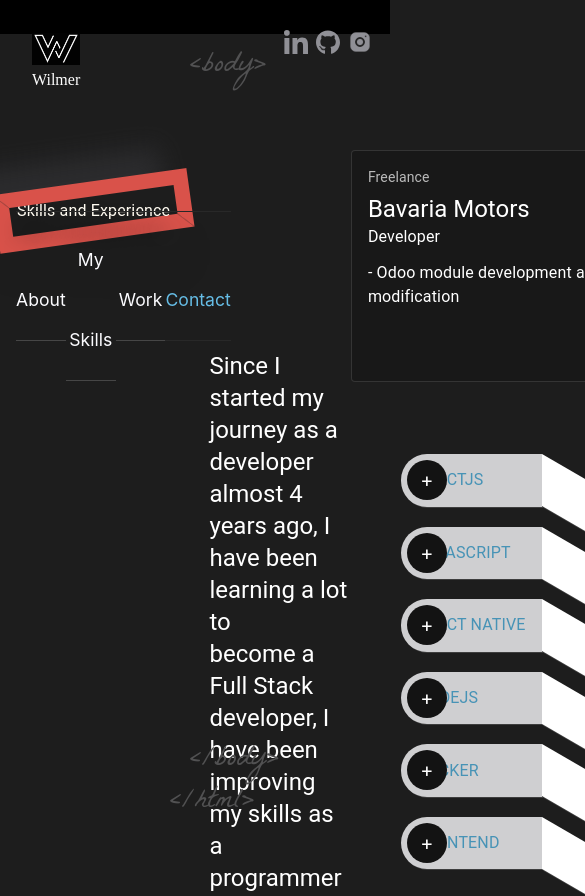
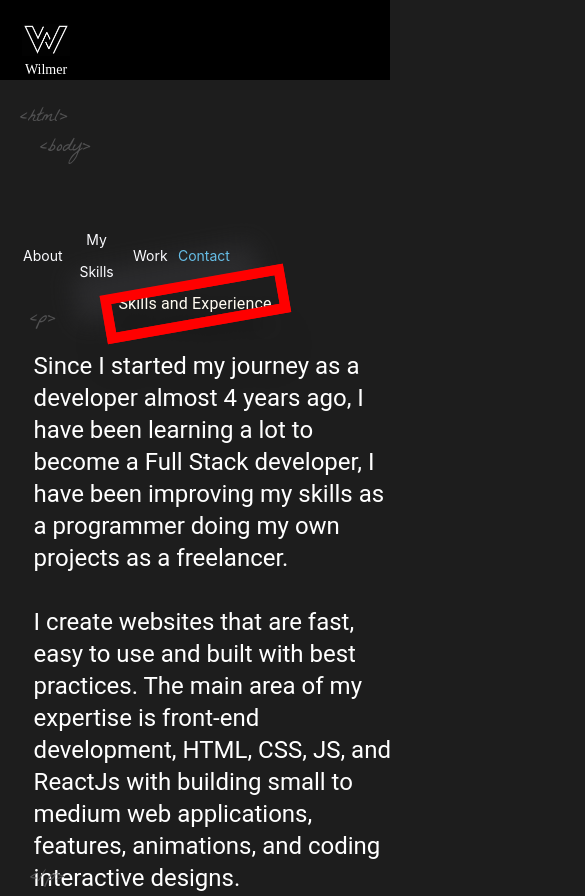
Before and after one commit to Wharem85/portafolio, a Next.js app: page /skills in a window 390 px wide. Shown: the top 896 px of the page, 585 px wide, since content can reach past the window. Built offline with nearby package versions, Linux system fonts and the light colour scheme.

Commit message:
se termino el responsive de la pagina about y Skill

```diff
--- a/src/assets/styles/About.module.scss
+++ b/src/assets/styles/About.module.scss
@@ -12,8 +12,8 @@
 	color: $--text-etiqueta;
 	font-size: 1.8rem;
 	position: absolute;
-	left: 170px;
-	top: 0;
+	margin-left: 170px;
+	margin-top: -290px;
 }
 
 .Aboutme::after {
@@ -22,8 +22,8 @@
 	color: $--text-etiqueta;
 	font-size: 1.8rem;
 	position: absolute;
-	top: 92%;
-	left: 170px;
+	margin-top: -50px;
+	margin-left: 170px;
 }
 
 .aboutme::before {
@@ -32,8 +32,8 @@
 	color: $--text-etiqueta;
 	font-size: 1.8rem;
 	position: absolute;
-	left: 190px;
-	top: 40px;
+	margin-left: 190px;
+	margin-top: -260px;
 }
 
 .aboutme::after {
@@ -42,8 +42,8 @@
 	color: $--text-etiqueta;
 	font-size: 1.8rem;
 	position: absolute;
-	top: 87%;
-	left: 190px;
+	margin-top: -90px;
+	margin-left: 190px;
 }
 
 .content {
@@ -131,7 +131,7 @@
 	left: 48px;
 	width: 80%;
 	color: $--text-hover;
-	z-index: 99;
+	z-index: 3;
 	text-shadow: 2px 0 $--background-grey, -1px 0 rgb(132, 0, 255), -2px 0 green;
 	overflow: hidden;
 	animation: crt-me 2800ms infinite linear alternate-reverse;
@@ -172,3 +172,100 @@
         clip: rect(82px, 9999px, 64px, 0)
     }
 }
+
+@media (max-width: 920px) {
+	.tag {
+		display: none;
+	}
+
+	.content {
+		margin-top: 270px;
+		margin-left: 5px;
+		width: 100%;
+	}
+
+	.Aboutme::before {
+		margin-left: 10px;
+		margin-top: -210px;
+		font-size: 1.2rem;
+	}
+
+	.Aboutme::after {
+		margin-top: 100px;
+		margin-left: 10px;
+		font-size: 1.2rem;
+	}
+
+	.aboutme::before {
+		margin-left: 30px;
+		margin-top: -180px;
+		font-size: 1.2rem;
+	}
+
+	.aboutme::after {
+		margin-top: 50px;
+		margin-left: 30px;
+		font-size: 1.2rem;
+	}
+
+	.about-text {
+		margin-left: 20px;
+		padding-top: 80px;
+	}
+
+	.About::before {
+		margin: 0;
+		left: 30px;
+		top: 190px;
+		font-size: 1.2rem;
+	}
+
+	.About::after {
+		margin: 0;
+		top: 270px;
+		left: 30px;
+		font-size: 1.2rem;
+	}
+
+	.about-text::before {
+		font-size: 1.2rem;
+	}
+
+	.about-text::after {
+		position: absolute;
+		margin-left: 0;
+		margin-top: -10px;
+		font-size: 1.2rem;
+	}
+
+	.header{
+		margin-top: 300px;
+		.span{
+			font-size: 3rem;
+			color: $--text-hover;
+			font-family: $--font-family;
+			letter-spacing: 4px;
+			text-align: center;
+			text-transform: uppercase;
+			font-weight: 900;
+		}
+	}
+
+	.glitch {
+		top: -120px;
+		left: 20px;
+		width: 80%;
+	}
+
+	.glitch-window{
+		position: absolute;
+		top: -120px;
+		left: 22px;
+		width: 80%;
+		z-index: 3;
+		text-shadow: 2px 0 $--background-grey, -1px 0 rgb(132, 0, 255), -2px 0 green;
+		overflow: hidden;
+		animation: crt-me 2800ms infinite linear alternate-reverse;
+	}
+
+}
--- /dev/null
+++ b/src/assets/styles/Experience.module.scss
@@ -0,0 +1,34 @@
+@import "vars";
+
+.Experience {
+	display: flex;
+	margin-bottom: 40px;
+}
+
+.contentCard {
+	margin-right: 8px;
+}
+
+@media (max-width: 920px) {
+	.Experience {
+		display: flex;
+		margin-left: -40px;
+		margin-bottom: 40px;
+	}
+}
+
+@media (max-width: 420px) {
+	.Experience {
+		display: block;
+		margin-left: -30px;
+		margin-bottom: 40px;
+	}
+
+	.contentCard {
+		margin-bottom: 12px;
+	}
+
+	.space {
+		display: none;
+	}
+}
--- a/src/assets/styles/List.module.scss
+++ b/src/assets/styles/List.module.scss
@@ -89,3 +89,53 @@
 		width: 38%;
 	}
 }
+
+@media (max-width: 920px) {
+	.List {
+		width: 100%;
+		margin-top: 100px;
+		margin-left: 0;
+		margin-bottom: 150px;
+	}
+
+	.content {
+		margin-right: 180px;
+		margin-left: 10px;
+	}
+}
+
+@media (max-width: 420px) {
+	.List {
+		width: 100%;
+		margin-top: 100px;
+		margin-left: 0;
+		margin-bottom: 150px;
+	}
+
+	.content {
+		margin-right: 80px;
+		margin-left: -30px;
+	}
+
+	.item {
+		padding-top: 8px;
+		padding-left: 18px;
+		list-style: none;
+		display: block;
+		height: 2.20em;
+		margin-bottom: 1em;
+		line-height: 2.6em;
+	}
+
+	.item::before {
+		display: none;
+	}
+
+	.item::after {
+		height: 2.2em;
+	}
+
+	.text span {
+		font-size: 12px;
+	}
+}
--- a/src/assets/styles/Sidebar.module.scss
+++ b/src/assets/styles/Sidebar.module.scss
@@ -10,7 +10,7 @@
 	right: auto;
 	bottom: 0;
 	display: flex;
-	z-index: 3;
+	z-index: 8;
 	-webkit-box-orient: vertical;
 	-webkit-box-direction: normal;
 	flex-direction: column;
@@ -159,7 +159,7 @@
 	.Menu {
 		width: 100%;
 		background-color: $--black;
-		height: 6%;
+		height: 8%;
 		display: block;
 		position: fixed;
 		z-index: 3;
@@ -197,26 +197,33 @@
 		display: flex;
 		position: fixed;
 		top: 0;
-		margin-left: 200px;
+		margin-left: 150px;
 		flex-direction: row;
 		justify-content: center;
 		align-items: center;
+		border-top: 0;
 	}
 
 	.main-menu_nav .pages {
 		text-align: center;
 		width: 100%;
 		display: block;
-		font-size: 1.1rem;
+		font-size: 1.3rem;
 		color: -text-color;
 		line-height: 5rem;
 		filter: brightness(1.75);
 		transition: color 0.3s, background-color 0.3s;
+		border-bottom: 0;
+	}
+
+	.page-contact {
+		font-size: 1.3rem;
+		border-bottom: 0;
 	}
 
 	.social {
 		color: $--text-color;
-		margin-top: 2.5%;
+		margin-top: 30px;
 		margin-right: 10px;
 		padding: 0;
 		list-style: none;
@@ -239,20 +246,20 @@
 	.Menu {
 		width: 100%;
 		background-color: $--black;
-		height: 4%;
+		height: 80px;
 		display: block;
 		position: fixed;
 		z-index: 3;
 	}
 
 	.main-menu_top {
-		margin-top: 45px;
+		margin-top: 35px;
 	}
 
 	.logo {
 		display: flex;
 		position: fixed;
-		left: 0;
+		left: -10px;
 	}
 
 	.logo-letter {
@@ -265,7 +272,7 @@
 		font-family: font-file-82132;
 		color: $--white;
 		margin-top: 1px;
-		font-size: 16px;
+		font-size: 14px;
 	}
 
 	.main-menu_top>span {
@@ -276,73 +283,33 @@
 		width: 60%;
 		display: flex;
 		position: fixed;
-		top: 0;
-		margin-left: 200px;
+		top: 15px;
+		margin-left: 100px;
 		flex-direction: row;
 		justify-content: center;
 		align-items: center;
+		border-top: 0;
 	}
 
 	.main-menu_nav .pages {
 		text-align: center;
 		width: 100%;
 		display: block;
-		font-size: 1.1rem;
+		font-size: 14px;
 		color: $--text-color;
-		line-height: 5rem;
-		filter: brightness(1.75);
-		transition: color 0.3s, background-color 0.3s;
+		line-height: 2rem;
+		border-bottom: 0;
 	}
 
 	.page-contact {
 		color: $--text-hover;
 		text-align: center;
+		font-size: 14px;
+		line-height: 2rem;
+		border-bottom: 0;
 	}
 
 	.social {
-		color: $--text-color;
-		margin-top: 30px;
-		margin-right: 10px;
-		padding: 0;
-		list-style: none;
-		display: flex;
-		position: fixed;
-		top: 0;
-		right: 0;
-		flex-wrap: wrap;
-		height: 20rem;
-	}
-
-	.li {
-		display: list-item;
-		list-style: none;
-		padding-right: 8px;
-	}
-
-	.social svg {
-		width: 1.5rem;
-	}
-
-	.social svg:hover {
-		-webkit-text-size-adjust: 100%;
-		font-size: 1.6rem;
-		line-height: 1.5;
-		font-family: "Open Sans",sans-serif;
-		-webkit-box-direction: normal;
-		list-style: none;
-		text-align: center;
-		color: #08fdd8;
-		box-sizing: border-box;
-		will-change: transform;
-		overflow: hidden;
-		width: 1.5rem;
-	}
-
-	.social-icon {
-		width: 1.5rem;
-	}
-
-	.social-icon:hover {
-		color: $--text-hover;
+		display: none;
 	}
 }
--- a/src/assets/styles/Skill.module.scss
+++ b/src/assets/styles/Skill.module.scss
@@ -38,6 +38,11 @@
 	position: absolute;
 	top: 87%;
 	left: 190px;
+}
+
+.skillContent {
+	margin-left: 170px;
+	display: flex;
 }
 
 .title {
@@ -121,3 +126,118 @@
 .link {
 	color: $--text-hover;
 }
+
+@media (max-width: 920px) {
+	.Skill::before {
+		left: 20px;
+		top: 120px;
+	}
+
+	.Skill::after {
+		top: 1530px;
+		left: 20px;
+	}
+
+	.skill::before {
+		left: 40px;
+		top: 160px;
+	}
+
+	.skill::after {
+		top: 1490px;
+		left: 40px;
+	}
+
+	.skillContent {
+		margin-left: 70px;
+		display: block;
+	}
+
+	.title {
+		top: 22%;
+		left: 50%;
+	}
+
+	.content-text::after {
+		font-size: 1.8rem;
+		left: 70px;
+		top: 680px;
+		z-index: 10;
+	}
+
+	.content-text {
+		margin-top: 350px;
+		z-index: 999;
+	}
+}
+
+@media (max-width: 420px) {
+	.Skill::before {
+		font-size: 1.2rem;
+		left: 20px;
+		top: 100px;
+	}
+
+	.Skill::after {
+		font-size: 1.2rem;
+		top: 1850px;
+		left: 20px;
+	}
+
+	.skill::before {
+		font-size: 1.2rem;
+		left: 40px;
+		top: 130px;
+	}
+
+	.skill::after {
+		font-size: 1.2rem;
+		top: 1820px;
+		left: 40px;
+	}
+
+	.skillContent {
+		margin-left: 30px;
+		display: block;
+	}
+
+	.title {
+		top: 36%;
+		left: 50%;
+		font-size: 20px;
+		letter-spacing: -1px;
+	}
+
+	.title::before,
+	.title::after {
+		border: 10px solid red;
+	}
+
+	.content-text::before {
+		font-size: 1.2rem;
+		position: absolute;
+		margin-top: -3rem;
+		z-index: -10;
+	}
+
+	.content-text::after {
+		font-size: 1.2rem;
+		left: 30px;
+		top: 860px;
+		z-index: 3;
+	}
+
+	.SkillText {
+		width: 100%;
+	}
+
+	.content-text {
+		width: 100%;
+		margin-top: 350px;
+		z-index: 999;
+	}
+
+	.space {
+		display: none;
+	}
+}
--- a/src/components/Skills.jsx
+++ b/src/components/Skills.jsx
@@ -2,11 +2,11 @@ import React from 'react';
 import Box from '@mui/material/Box';
 import SkillText from '@containers/SkillText';
 import ListSkill from '@containers/ListSkill';
-import Experience from '@containers/Experience';
+import styles from '@styles/Skill.module.scss'
 
 const Skills = () => {
 	return (
-		<Box ml={26} sx={{display: 'flex'}}>
+		<Box className={styles.skillContent} >
 			<SkillText />
 			<ListSkill />
 		</Box>
--- a/src/containers/About.jsx
+++ b/src/containers/About.jsx
@@ -26,7 +26,9 @@ const About = () => {
 					<span>reach new challenges.</span>
 				</Typography>
 			</Box>
-			<AnimatedTag />
+			<Box className={styles.tag}>
+				<AnimatedTag />
+			</Box>
 		</Box>
 	);
 };
--- a/src/containers/Experience.jsx
+++ b/src/containers/Experience.jsx
@@ -1,10 +1,11 @@
 import React from 'react';
 import {Box, Card, CardContent, Typography} from '@mui/material';
+import styles from '@styles/Experience.module.scss';
 
 const Experience = () => {
 	return (
-		<Box sx={{display: 'flex'}} mb={8}>
-			<Card sx={{ minWidth:275, backgroundColor: '#181818', marginRight: 2}}  variant="outlined">
+		<Box className={styles.Experience}>
+			<Card className={styles.contentCard} sx={{ minWidth:275, backgroundColor: '#181818'}}  variant="outlined">
 				<CardContent>
 					<Typography sx={{ fontSize: 14}} color="text.secondary" gutterBottom>
 						Freelance
@@ -16,7 +17,7 @@ const Experience = () => {
 						Developer
 					</Typography>
 					<Typography>
-						- Odoo module development and modification
+						- Odoo module development and modification Python
 					</Typography>
 				</CardContent>
 			</Card>
@@ -32,7 +33,7 @@ const Experience = () => {
 						Full Stack Developer
 					</Typography>
 					<Typography>
-						Creation of a complete platform and database<br/>
+						Creation of a complete platform and database <br className={styles.space}/>
 						for a school with an estimated 350 students.<br/>
 					</Typography>
 				</CardContent>
--- a/src/containers/ListSkill.jsx
+++ b/src/containers/ListSkill.jsx
@@ -10,42 +10,42 @@ const ListSkill = () => {
 			<List className={styles['list-content']} sx={{ width: '100%', maxWidth: 360, display: 'flex' }}>
 				<Box className={styles.content}>
 					<ListItem component="li" className={styles.item}>
-						<ListItemText className={styles.text}>ReactJs</ListItemText>
+						<ListItemText className={styles.text}><span>ReactJs</span></ListItemText>
 					</ListItem>
 					<ListItem component="li" className={styles.item}>
-						<ListItemText className={styles.text}>Javascript</ListItemText>
+						<ListItemText className={styles.text}><span>Javascript</span></ListItemText>
 					</ListItem>
 					<ListItem component="li" className={styles.item}>
-						<ListItemText className={styles.text}>React Native</ListItemText>
+						<ListItemText className={styles.text}><span>React Native</span></ListItemText>
 					</ListItem>
 					<ListItem component="li" className={styles.item}>
-						<ListItemText className={styles.text}>NodeJs</ListItemText>
+						<ListItemText className={styles.text}><span>NodeJs</span></ListItemText>
 					</ListItem>
 					<ListItem component="li" className={styles.item}>
-						<ListItemText className={styles.text}>Docker</ListItemText>
+						<ListItemText className={styles.text}><span>Docker</span></ListItemText>
 					</ListItem>
 					<ListItem component="li" className={styles.item}>
-						<ListItemText className={styles.text}>Frontend</ListItemText>
+						<ListItemText className={styles.text}><span>Frontend</span></ListItemText>
 					</ListItem>
 				</Box>
 				<Box>
 					<ListItem component="li" className={styles.item}>
-						<ListItemText className={styles.text}>Backend</ListItemText>
+						<ListItemText className={styles.text}><span>Backend</span></ListItemText>
 					</ListItem>
 					<ListItem component="li" className={styles.item}>
-						<ListItemText className={styles.text}>NextJs</ListItemText>
+						<ListItemText className={styles.text}><span>NextJs</span></ListItemText>
 					</ListItem>
 					<ListItem component="li" className={styles.item}>
-						<ListItemText className={styles.text}>TailwindCss</ListItemText>
+						<ListItemText className={styles.text}><span>TailwindCss</span></ListItemText>
 					</ListItem>
 					<ListItem component="li" className={styles.item}>
-						<ListItemText className={styles.text}>Material Ui</ListItemText>
+						<ListItemText className={styles.text}><span>Material Ui</span></ListItemText>
 					</ListItem>
 					<ListItem component="li" className={styles.item}>
-						<ListItemText className={styles.text}>Webpack</ListItemText>
+						<ListItemText className={styles.text}><span>Webpack</span></ListItemText>
 					</ListItem>
 					<ListItem component="li" className={styles.item}>
-						<ListItemText className={styles.text}>REST API's</ListItemText>
+						<ListItemText className={styles.text}><span>REST API's</span></ListItemText>
 					</ListItem>
 				</Box>
 			</List>
```
Also changed, not shown: src/assets/styles/Animated.module.scss (+10 -0 lines), src/containers/SkillText.jsx (+5 -5 lines).
